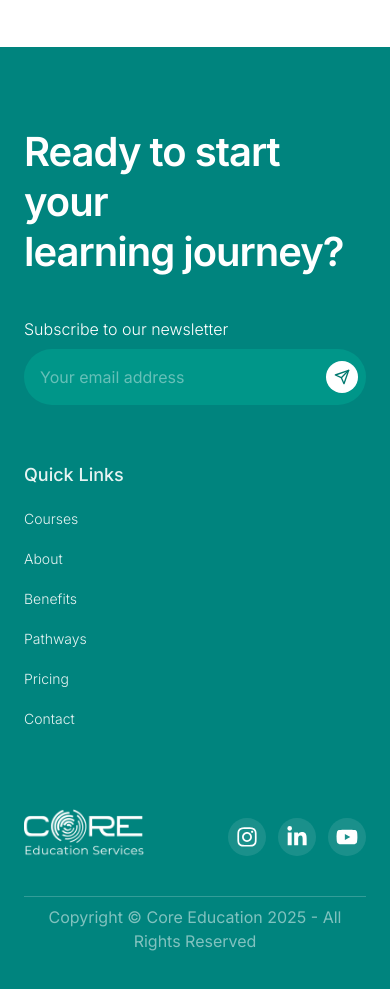
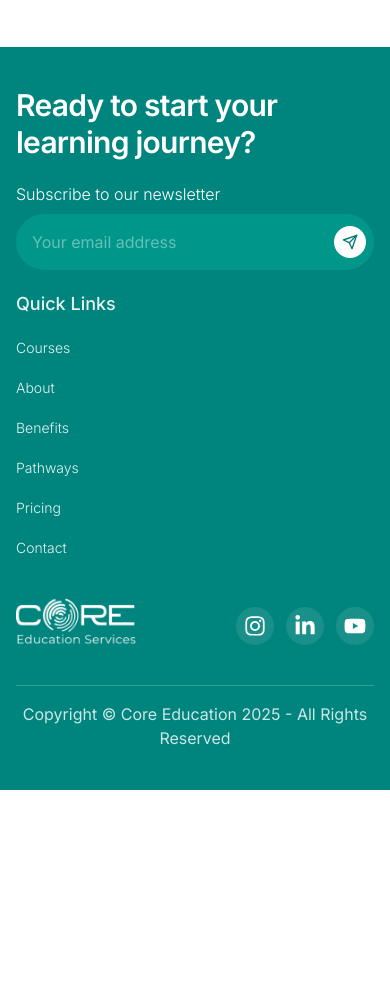
Before and after one commit to Mubashir1920/core-edu, a Next.js app: page / in a window 390 px wide. Shown: the part 8240-9229 px from the top of the page. After the commit the page ends 9030 px from the top, so only its background shows below. Built offline with nearby package versions, Linux system fonts and the light colour scheme.

Commit message:
Footer & Mobile Nav Updated

```diff
--- a/app/components/Footer.jsx
+++ b/app/components/Footer.jsx
@@ -4,9 +4,9 @@ import { FaFacebookF, FaInstagram, FaLinkedinIn, FaYoutube } from 'react-icons/f
 import { RxCross2 } from 'react-icons/rx';
 import { FiSend } from 'react-icons/fi';
 import Image from 'next/image';
+import Link from 'next/link';
 
-import CoreLogo from '@/public/assets/core-eduation-whitelogo.png'
-import Link from 'next/link';
+import CoreLogo from '@/public/assets/core-eduation-whitelogo.png';
 
 const navLinks = [
     { name: "Courses", path: "/courses" },
@@ -18,50 +18,55 @@ const navLinks = [
 ];
 
 const Footer = () => {
-
-    const currentYear = new Date().getFullYear()
+    const currentYear = new Date().getFullYear();
 
     return (
-        <footer className="bg-primary text-white px-6 md:px-20 pt-20 pb-10">
-            <div className="flex flex-col md:flex-row md:justify-between gap-10 md:items-start">
+        <footer className="bg-primary text-white px-4 pt-10 md:pt-20 pb-10 ">
+            <div className='container mx-auto' >
+
+                <div className="flex flex-col md:flex-row gap-5  md:gap-10 ">
                     {/* Left Section */}
-                <div className="md:w-1/3">
-                    <h2 className="text-[40px] tracking-tight font-semibold leading-tight">
+                    <div className="w-full  md:w-1/2 ">
+                        <h2 className="text-3xl md:text-4xl lg:text-[40px] tracking-tight font-semibold leading-tight">
                             Ready to start your<br />learning journey?
                         </h2>
                     </div>
 
                     {/* Right Section */}
-                <div className="md:w-2/3 flex flex-col  md:items-end gap-24 ">
+                    <div className="w-full md:w-1/2 flex flex-col md:items-end gap-10">
                         {/* Newsletter */}
-                    <div className="w-full md:w-2/3">
+                        <div className="w-full max-w-md">
                             <p className="font-light mb-2">Subscribe to our newsletter</p>
                             <div className="relative">
                                 <input
                                     type="email"
                                     placeholder="Your email address"
-                                className="w-full p-4 rounded-full bg-teal-600 placeholder-white/40 text-white pr-10 outline-none"
+                                    className="w-full p-4 rounded-full bg-teal-600 placeholder-white/40 text-white pr-12 outline-none"
                                 />
-                            <button aria-label='Subscribe Button' className="absolute cursor-pointer right-2 top-1/2 -translate-y-1/2 bg-white text-teal-700 p-2 rounded-full">
+                                <button
+                                    aria-label="Subscribe Button"
+                                    className="absolute right-2 top-1/2 -translate-y-1/2 bg-white text-teal-700 p-2 rounded-full"
+                                >
                                     <FiSend size={16} />
                                 </button>
                             </div>
                         </div>
                     </div>
                 </div>
-            <div className="flex flex-col-reverse pt-14 md:flex-row md:justify-between items-start  gap-10 md:items-end">
 
-                <div className='flex justify-between items-end w-full md:w-fit ' >
-                    {/* Logo + Brand */}
-                    <div className="mt-10 flex items-center gap-3">
+
+                <div className="flex flex-col-reverse pt-5  md:pt-14 md:flex-row md:justify-between items-start md:gap-10 md:items-end">
+                    {/* Logo & Socials (Mobile) */}
+                    <div className="flex justify-between items-end w-full md:w-fit">
+                        <Link href='/' className="mt-10   flex items-center gap-3">
                             <Image
                                 src={CoreLogo}
                                 alt="Core Logo"
                                 width={120}
                                 height={120}
                             />
-                    </div>
-                    <div className="flex gap-3 mt-4 md:hidden ">
+                        </Link>
+                        <div className="flex gap-3 mt-4 md:hidden">
                             <div className="p-2 bg-white/10 rounded-full hover:bg-white/20 cursor-pointer">
                                 <FaInstagram size={22} />
                             </div>
@@ -75,10 +80,10 @@ const Footer = () => {
                     </div>
 
                     {/* Links */}
-                <div className="flex flex-wrap flex-col md:flex-row md:gap-8 gap-5 justify-end text-sm  font-light text-white/90">
-                    <p className='md:hidden text-lg block font-medium' >Quick Links</p>
+                    <div className="flex flex-col md:flex-row md:gap-8 gap-5 justify-end text-sm font-light text-white/90 w-full md:w-fit">
+                        <p className="md:hidden text-lg block font-medium">Quick Links</p>
                         {navLinks.map((item) => (
-                        <Link href={item.path} key={item.path} className="hover:underline">
+                            <Link href={item.path} key={item.path} className=" hover:underline">
                                 {item.name}
                             </Link>
                         ))}
@@ -86,12 +91,13 @@ const Footer = () => {
                 </div>
 
                 {/* Bottom Line */}
-            <div className="border-t flex justify-between items-center border-white/20 mt-10 pt-2 ">
-                <p className='text-md text-white/50 text-center md:text-left' >
+                <div className="border-t flex flex-col md:flex-row justify-between items-center border-white/20 mt-10 pt-4 gap-4">
+                    <p className="text-md text-white/80 text-center md:text-left">
                         Copyright © Core Education {currentYear} - All Rights Reserved
                     </p>
-                {/* Social Icons */}
-                <div className="md:flex gap-3 mt-4 hidden">
+
+                    {/* Social Icons (Desktop) */}
+                    <div className="hidden md:flex gap-3">
                         <a href="#" className="p-2 bg-white/10 rounded-full hover:bg-white/20 cursor-pointer">
                             <RxCross2 size={22} />
                         </a>
@@ -108,7 +114,7 @@ const Footer = () => {
                             <FaYoutube size={22} />
                         </a>
                     </div>
-
+                </div>
             </div>
         </footer>
     );
--- a/app/components/MobileNav.jsx
+++ b/app/components/MobileNav.jsx
@@ -69,13 +69,16 @@ const MobileNav = () => {
             <div
                 className={`fixed top-0 right-0 h-[100dvh] bg-primary text-white text-3xl transition-transform duration-500 ease-in-out w-full px-10 z-20 ${active ? 'translate-x-0' : 'translate-x-full'}`}
             >
+                {/* Close Side Nav */}
                 <GoArrowRight onClick={() => setActive(false)} className={`text-white z-10 cursor-pointer absolute right-10 top-10`} size={35} />
 
+                {/* Core Edu Logo */}
                 <div className='relative h-full flex flex-col pt-10'>
                     <Link href="/" onClick={() => setActive(false)} className="max-w-fit cursor-pointer">
                         <Image src={CoreLogo} alt="Core Logo" width={120} height={120} />
                     </Link>
 
+                    {/* Menu items Before Resources */}
                     <AnimatePresence>
                         {active && (
                             <motion.ul
@@ -83,17 +86,17 @@ const MobileNav = () => {
                                 initial="hidden"
                                 animate="show"
                                 exit="hidden"
-                                className="flex flex-col gap-6 text-lg font-light mt-20"
+                                className="space-y-6 border text-lg font-light mt-20"
                             >
-                                <motion.li variants={itemVariants}>
-                                    <Link className="relative" href="/courses" onClick={() => setActive(false)}>
+                                <motion.li  variants={itemVariants}>
+                                    <Link className="block relative" href="/courses" onClick={() => setActive(false)}>
                                         Courses
                                         <span className={`${pathname == '/courses' ? 'block' : 'hidden'} h-[4px] absolute left-0 block bottom-[1px] bg-white/70 w-full`} />
                                     </Link>
                                 </motion.li>
 
                                 <motion.li variants={itemVariants}>
-                                    <Link className="relative" href="/about" onClick={() => setActive(false)}>
+                                    <Link className="relative block" href="/about" onClick={() => setActive(false)}>
                                         About
                                         <span className={`${pathname == '/about' ? 'block' : 'hidden'} h-[4px] absolute left-0 block bottom-[1px] bg-white/70 w-full`} />
                                     </Link>
@@ -101,8 +104,8 @@ const MobileNav = () => {
 
                                 {/* Dropdown */}
                                 <motion.li variants={itemVariants}>
-                                    <button onClick={toggleDropdown} className="flex items-center cursor-pointer gap-1">
-                                        Resources <GoChevronDown className={`${isOpen ? 'rotate-180' : ''} transition-transform duration-500 `} />
+                                    <button onClick={toggleDropdown} className="block w-full text-left cursor-pointer ">
+                                        Resources <GoChevronDown className={`${isOpen ? 'rotate-180' : ''} transition-transform duration-300 inline-block `} />
                                     </button>
                                     <AnimatePresence>
                                         {isOpen && (
@@ -126,10 +129,10 @@ const MobileNav = () => {
                                     </AnimatePresence>
                                 </motion.li>
 
-
+                                {/* Menu Items After Resources */}
                                 {navLinks.map((item) => (
                                     <motion.li key={item.name} variants={itemVariants}>
-                                        <Link href={item.path} className="relative" onClick={() => setActive(false)}>
+                                        <Link href={item.path} className=" block relative" onClick={() => setActive(false)}>
                                             {item.name}
                                             <span className={`${pathname == item.path ? 'block' : 'hidden'} h-[4px] absolute left-0 block bottom-[1px] bg-white/70 w-full`} />
                                         </Link>
```
Lines whose indentation alone changed are shown as unchanged.
